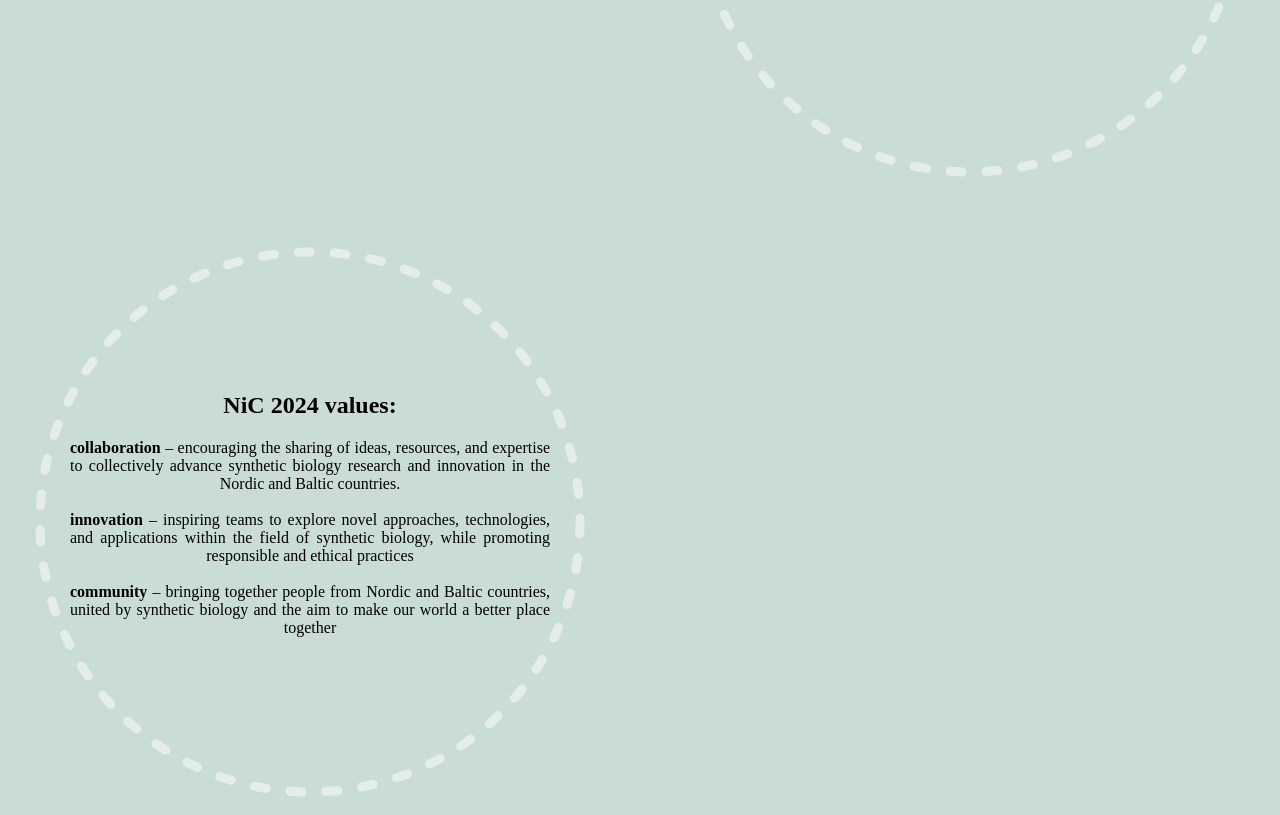
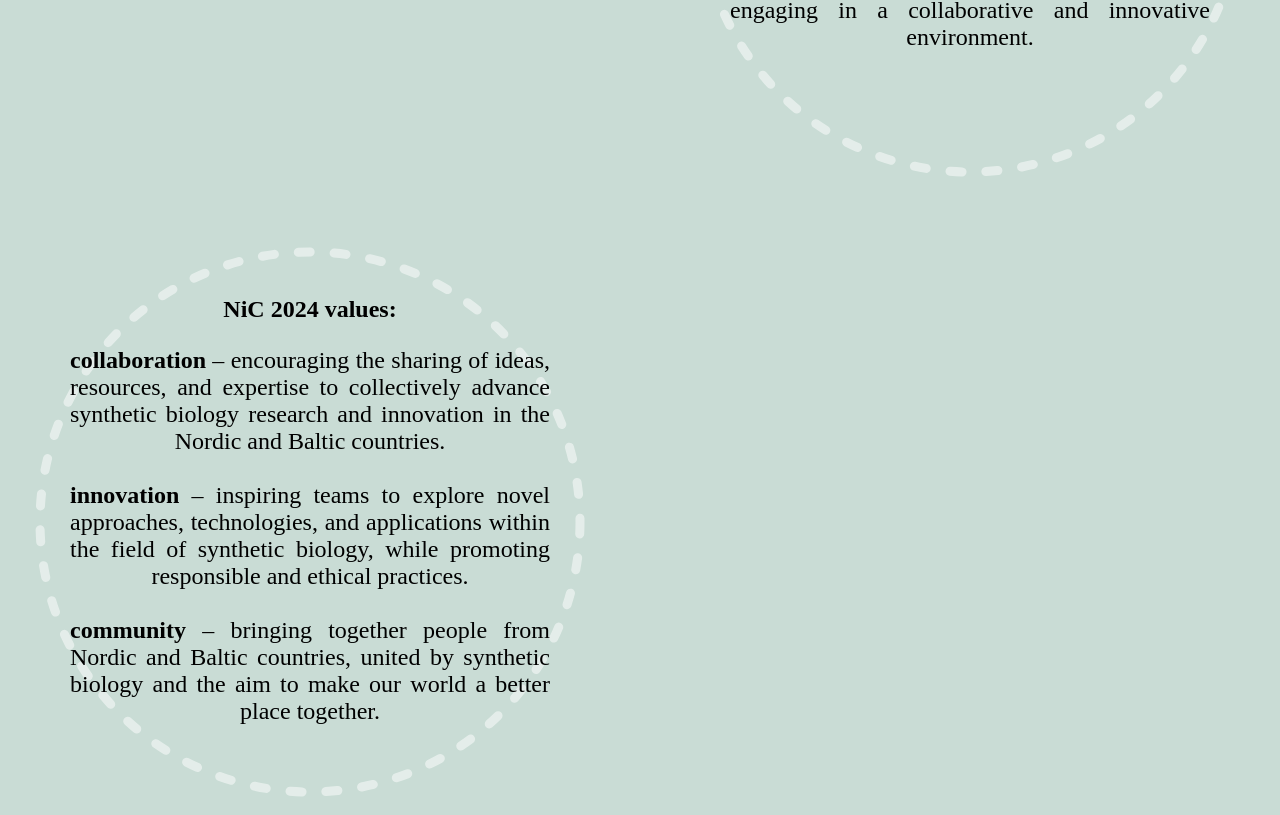
Before and after one commit to teamAboaTurku/nic-24, a Vue app: page / in a window 1280 px wide. Shown: the part 1982-2797 px from the top of the page. Built offline with nearby package versions, Linux system fonts and the light colour scheme.

Commit message:
fix font size

```diff
--- a/src/assets/styles.css
+++ b/src/assets/styles.css
@@ -39,6 +39,10 @@ h1 {
     text-align: center;
 }
 
+p {
+    font-size: 24px;
+}
+
 footer {
     background-color: var(--green);
     min-height: 100px;
--- a/src/components/ContactsBox.vue
+++ b/src/components/ContactsBox.vue
@@ -4,6 +4,7 @@
         <p>team@aboaturku.fi</p>
         <h3>or via social media:</h3>
         <SomeBox />
+        <h3>Details of the main contact person for the event will be posted here closer to the event date.</h3>
     </div>
 </template>
 
--- a/src/pages/HomePage.vue
+++ b/src/pages/HomePage.vue
@@ -47,11 +47,11 @@
             <br><br>
             <b>innovation</b> – inspiring teams to explore novel approaches, technologies, and applications within the
             field of
-            synthetic biology, while promoting responsible and ethical practices
+            synthetic biology, while promoting responsible and ethical practices.
             <br><br>
             <b>community</b> – bringing together people from Nordic and Baltic countries, united by synthetic biology
             and the
-            aim to make our world a better place together
+            aim to make our world a better place together.
           </p>
         </div>
       </template>
@@ -85,7 +85,7 @@ export default {
   text-align-last: center;
 }
 
-@media only screen and (max-width: 500px) {
+@media only screen and (max-width: 1023px) {
   .text_bubble {
     width: 90%;
   }
@@ -97,6 +97,7 @@ export default {
   .text_bubble p {
     margin-top: 5px;
     margin-bottom: 5px;
+    font-size: 16px
   }
 }
 </style>
```
